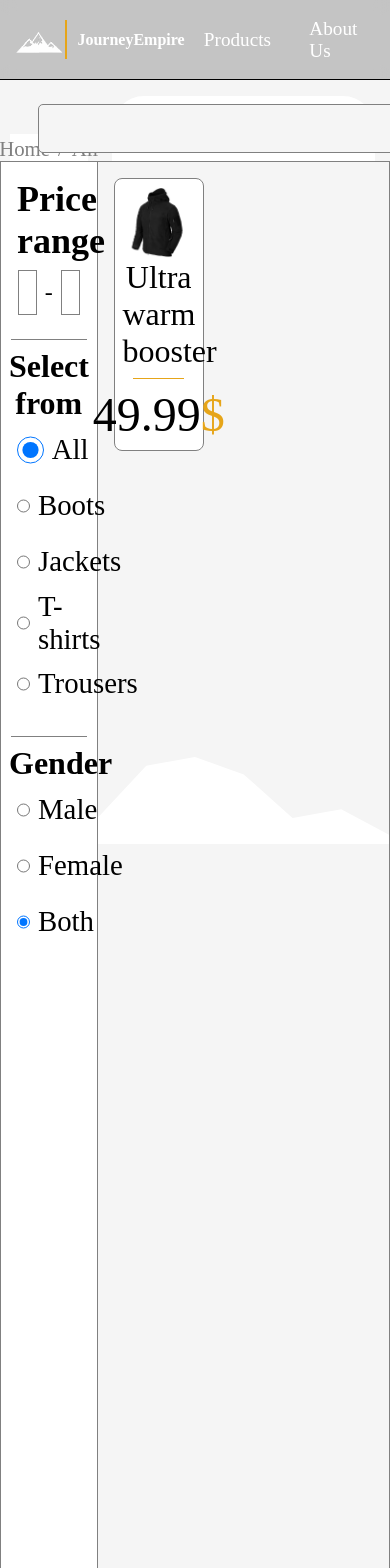
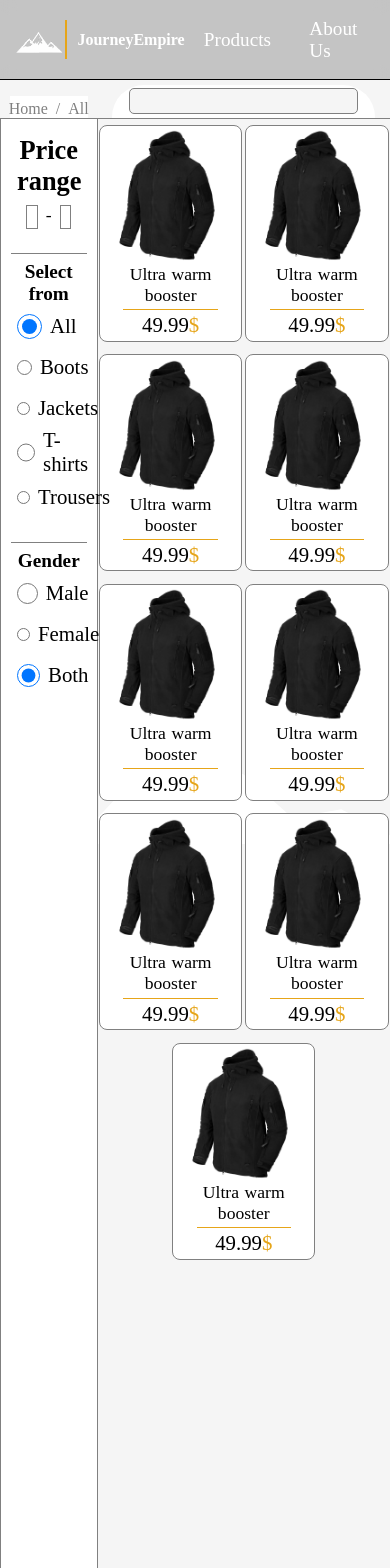
Before and after one commit to Lokostyk/E-coomerce, a React (Create React App) app: page /products in a window 390 px wide. Shown: the top 1568 px of the page. Built offline with nearby package versions, Linux system fonts and the light colour scheme; a web font is replaced by a local one.

Commit message:
Added mobile support

```diff
--- a/src/Components/Basket/subcomponents/BasketItem.js
+++ b/src/Components/Basket/subcomponents/BasketItem.js
@@ -17,9 +17,9 @@ export default function BasketItem({item}) {
                 <img src="/pictures/minus.svg" className="controlBtn" />
             </button>
             <input type="number" value={numberOfItems}
-            onChange={e=>e.target.value>=1?setNumberOfItems(Number(e.target.value)):setNumberOfItems("")}
+            onChange={e=>e.target.value>=2000?setNumberOfItems(2000):e.target.value>=1?setNumberOfItems(Number(e.target.value)):setNumberOfItems("")}
             onBlur={e=>e.target.value===""?setNumberOfItems(1):null}/>
-            <button onClick={()=>setNumberOfItems(numberOfItems+1)}>
+            <button onClick={()=>numberOfItems===2000?"":setNumberOfItems(numberOfItems+1)}>
                 <img src="/pictures/plus.svg" className="controlBtn"/>
             </button>
             <p className="price">{item.price}<span style={{color:"#e6a519"}}>$</span></p>
--- a/src/Components/Products/subcomponents/ProductsContainer.js
+++ b/src/Components/Products/subcomponents/ProductsContainer.js
@@ -26,12 +26,62 @@ function ProductsContainer({bestSellers,chosenProducts,downPrice,upPrice,search,
     return (
         finalProducts.map(item=>{
             return (
+                <>
                 <Link to="/products/1" key={item.id} className="productsItem">
                     <img src={`${item.imgs[0]}`}/>
                     <p>{item.name}</p>
                     <span className="breaker"></span>
                     <p className="price">{item.price}<span>$</span></p>
                 </Link>
+                                <Link to="/products/1" key={item.id} className="productsItem">
+                    <img src={`${item.imgs[0]}`}/>
+                    <p>{item.name}</p>
+                    <span className="breaker"></span>
+                    <p className="price">{item.price}<span>$</span></p>
+                </Link>
+                                <Link to="/products/1" key={item.id} className="productsItem">
+                    <img src={`${item.imgs[0]}`}/>
+                    <p>{item.name}</p>
+                    <span className="breaker"></span>
+                    <p className="price">{item.price}<span>$</span></p>
+                </Link>
+                                <Link to="/products/1" key={item.id} className="productsItem">
+                    <img src={`${item.imgs[0]}`}/>
+                    <p>{item.name}</p>
+                    <span className="breaker"></span>
+                    <p className="price">{item.price}<span>$</span></p>
+                </Link>
+                                <Link to="/products/1" key={item.id} className="productsItem">
+                    <img src={`${item.imgs[0]}`}/>
+                    <p>{item.name}</p>
+                    <span className="breaker"></span>
+                    <p className="price">{item.price}<span>$</span></p>
+                </Link>
+                                <Link to="/products/1" key={item.id} className="productsItem">
+                    <img src={`${item.imgs[0]}`}/>
+                    <p>{item.name}</p>
+                    <span className="breaker"></span>
+                    <p className="price">{item.price}<span>$</span></p>
+                </Link>
+                                <Link to="/products/1" key={item.id} className="productsItem">
+                    <img src={`${item.imgs[0]}`}/>
+                    <p>{item.name}</p>
+                    <span className="breaker"></span>
+                    <p className="price">{item.price}<span>$</span></p>
+                </Link>
+                                <Link to="/products/1" key={item.id} className="productsItem">
+                    <img src={`${item.imgs[0]}`}/>
+                    <p>{item.name}</p>
+                    <span className="breaker"></span>
+                    <p className="price">{item.price}<span>$</span></p>
+                </Link>
+                                <Link to="/products/1" key={item.id} className="productsItem">
+                    <img src={`${item.imgs[0]}`}/>
+                    <p>{item.name}</p>
+                    <span className="breaker"></span>
+                    <p className="price">{item.price}<span>$</span></p>
+                </Link>
+                </>
             )
         })
     )
--- a/src/Styles/mediaQuery.scss
+++ b/src/Styles/mediaQuery.scss
@@ -5,6 +5,14 @@
     }
     h1 {
       font-size: 2.5rem;
+    }
+  }
+  .basketContainer .basket .itemContainer {
+    font-size: 1.6rem;
+    button {
+      .deleteBtn {
+        height: 30px;
+      }
     }
   }
 }
@@ -122,6 +130,98 @@
       height: 20rem;
     }
   }
+  .productsContainer {
+    margin-top: 0.3rem;
+    .breadcrumb {
+      font-size: 1rem;
+    }
+    .search {
+      padding: 0.2rem;
+      width: 80%;
+      input {
+        padding: 0.1rem;
+        padding-inline-start: 0.2rem;
+        font-size: 1.1rem;
+      }
+    }
+    .priceRange {
+      font-size: 1.1rem;
+      input {
+        padding: 0.1rem;
+        width: 18%;
+        font-size: 1rem;
+      }
+    }
+    form {
+      h2 {
+        font-size: 1.2rem;
+      }
+      div {
+        font-size: 1.3rem;
+      }
+      input {
+        height: 25px;
+        width: 25px;
+      }
+    }
+    .products .productsItem {
+      margin: 0.4rem auto;
+      width: 24%;
+      padding: 0.2rem;
+      font-size: 1.1rem;
+      .breaker {
+        margin: 0.2rem auto;
+      }
+      .price {
+        font-size: 1.3rem;
+      }
+    }
+  }
+  .basketContainer {
+    grid-template: auto 1fr / 70% 30%;
+    .preview {
+      p {
+        font-size: 1.3rem;
+      }
+    }
+    .basket {
+      .itemContainer {
+        width: 90%;
+        input {
+          height: 35px;
+          width: 40px;
+          font-size: 1.2rem;
+        }
+        button {
+          .controlBtn {
+            height: 20px;
+          }
+        }
+        .productImage {
+          padding: 0.1rem 0.5rem 0.1rem 1.6rem;
+          height: 80px;
+        }
+      }
+    }
+    .summary {
+      h1 {
+        font-size: 2.5rem;
+      }
+      .productSumContainer {
+        .productSumPreview {
+          font-size: 1.2rem;
+        }
+      }
+      .total {
+        padding: 0.5rem 0;
+        font-size: 1.3rem;
+      }
+      button {
+        padding: 1rem 3rem;
+        font-size: 1.5rem;
+      }
+    }
+  }
 }
 @media screen and (max-width: 1200px) {
   .navbar {
@@ -186,6 +286,51 @@
       margin-bottom: 1.3rem;
     }
   }
+  .basketContainer {
+    padding: 0.5rem 1rem;
+    grid-template: auto 1fr / 70% 30%;
+    .preview {
+      p {
+        padding: 0.8rem 1.7rem;
+        font-size: 1.2rem;
+      }
+    }
+    .basket {
+      .itemContainer {
+        width: 95%;
+        font-size: 1.3rem;
+        input {
+          height: 30px;
+          width: 35px;
+          font-size: 1.1rem;
+        }
+        button {
+          margin: 0 0.5rem;
+          .controlBtn {
+            height: 15px;
+          }
+        }
+        .productImage {
+          padding: 0.1rem 0.5rem 0.1rem 1.6rem;
+          height: 70px;
+        }
+      }
+    }
+    .summary {
+      h1 {
+        font-size: 2rem;
+      }
+      .productSumContainer {
+        .productSumPreview {
+          font-size: 1rem;
+        }
+      }
+      button {
+        padding: 0.7rem 2rem;
+        font-size: 1.2rem;
+      }
+    }
+  }
 }
 @media screen and (max-width: 1000px) {
   .navbar {
@@ -240,4 +385,14 @@
       font-size: 0.8rem;
     }
   }
+  .productsContainer {
+    .products .productsItem {
+      margin: 0.4rem auto;
+      width: 49%;
+      padding: 0.2rem;
+      .breaker {
+        margin: 0.2rem auto;
+      }
+    }
+  }
 }
--- a/src/Styles/style.scss
+++ b/src/Styles/style.scss
@@ -436,11 +436,12 @@ html {
   }
   .products {
     display: flex;
-    align-items: flex-start;
+    align-content: flex-start;
     flex-wrap: wrap;
     background-color: transparent;
     border: 1px solid grey;
     border-left: none;
+    border-right: none;
     height: 200vh;
     &:before {
       content: "";
@@ -457,7 +458,7 @@ html {
     }
     .productsItem {
       padding: 0.5rem;
-      margin: 1rem;
+      margin: 1rem auto;
       display: flex;
       flex-direction: column;
       font-size: 2rem;
@@ -680,6 +681,7 @@ html {
       .productSumPreview {
         display: flex;
         justify-content: space-between;
+        align-items: center;
         font-size: 1.4rem;
         &:nth-of-type(even) {
           background-color: #e7e7e7;
```
